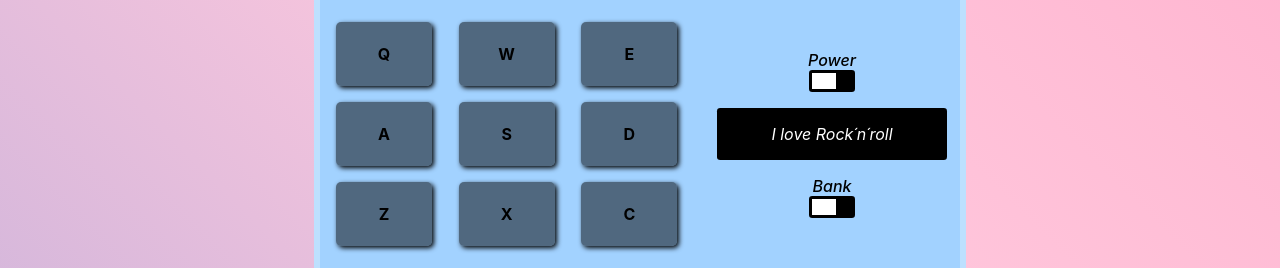
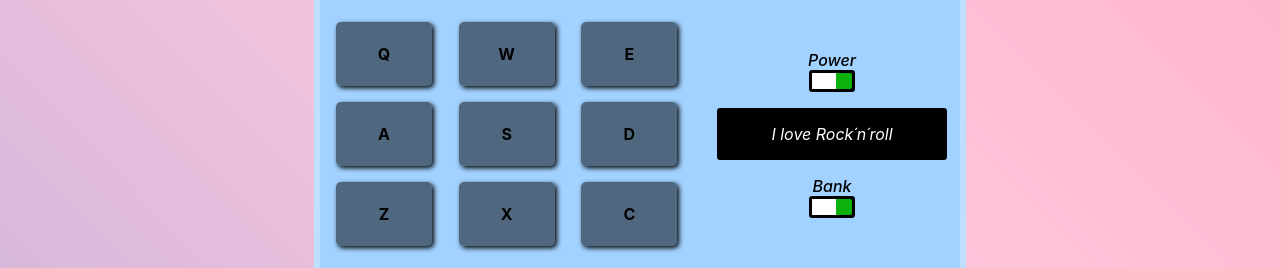
Before and after one commit to jersonVal/Drum-machine, a React (Create React App) app: page / in a window 1280 px wide. Shown: the part 316-584 px from the top of the page. Built offline with nearby package versions, Linux system fonts and the light colour scheme; the HTML template or start-up script is replaced by a standard one.

Commit message:
add background to buttons

```diff
--- a/src/App.css
+++ b/src/App.css
@@ -66,7 +66,28 @@ p{
   display: flex;
   border: 0.2rem solid black;
   border-radius: 0.2rem;
+  position: relative;
 }
+
+.btnToggle::after{
+  content: '';
+  position: absolute;
+  width: 45%;
+  height: 100%;
+  background: red;
+  border-radius: 2px 0 0 2px;
+}
+
+.btnToggle::before{
+  content: '';
+  position: absolute;
+  width: 45%;
+  height: 100%;
+  background: rgb(13, 177, 13);
+  right: 0;
+  border-radius: 0 2px 2px 0;
+}
+
 
 .btnToggle button{
   background: white;
@@ -74,6 +95,7 @@ p{
   border: none;
   outline: none;
   width: 1.5rem;
+  z-index: 5;
 }
 
 .title-container{
@@ -84,6 +106,7 @@ p{
   color: white;
   font-style: italic;
   border-radius: 0.2rem;
+  cursor: default;
 }
 
 .btn{
```
